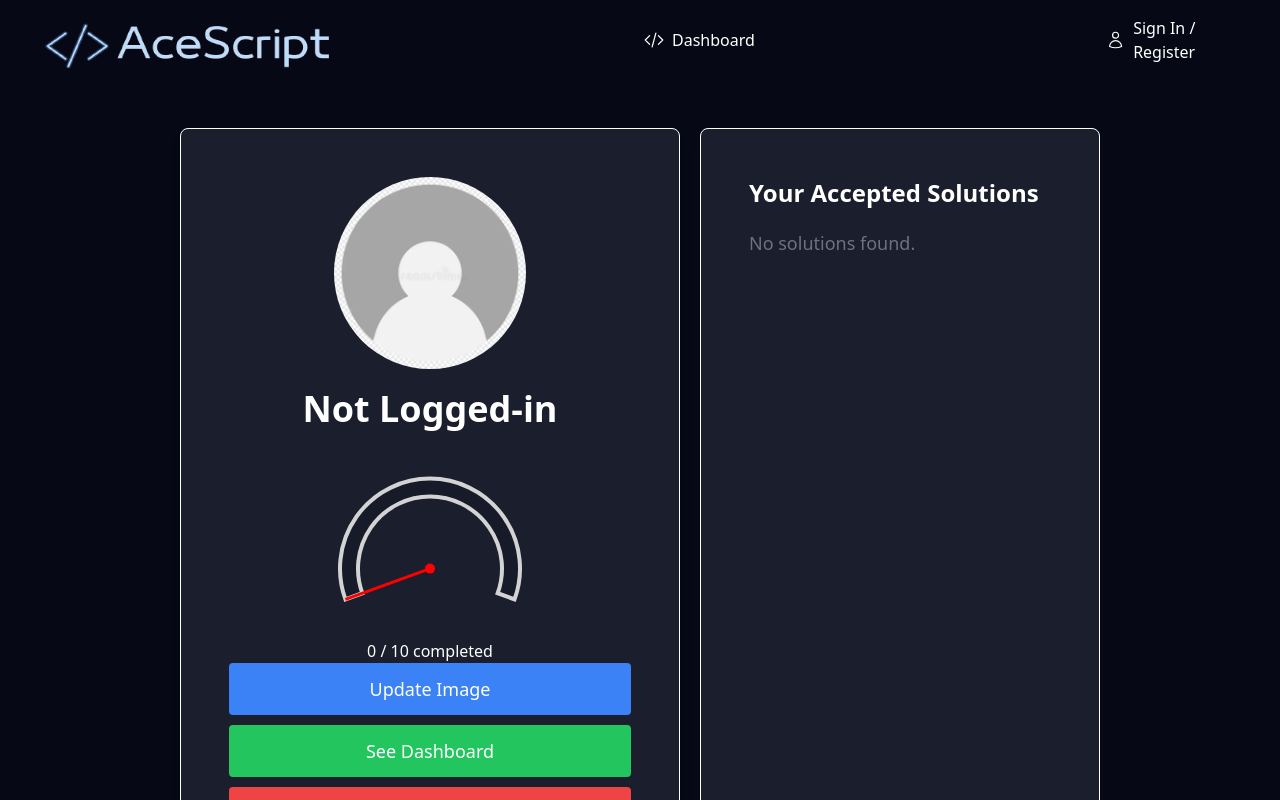
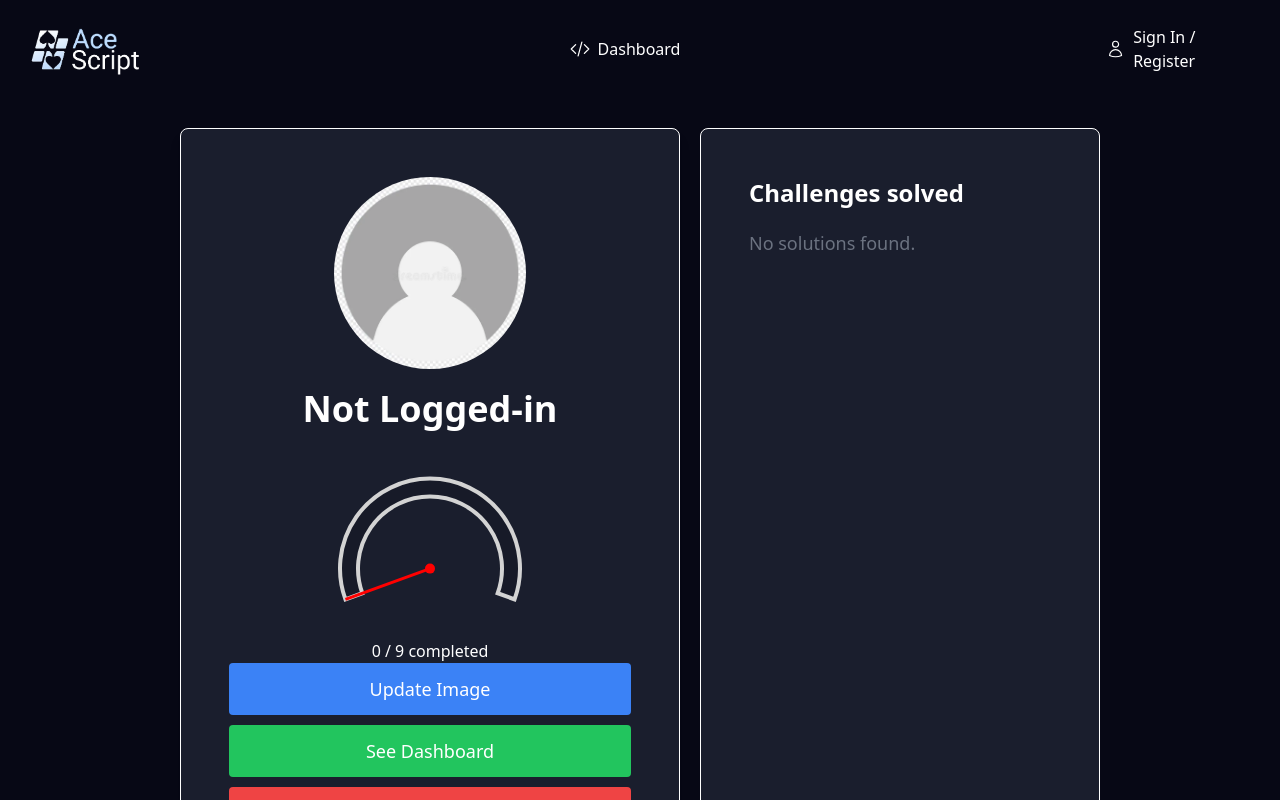
Before and after one commit to tatsuya98/aceScript, a Next.js app in the folder code-ninjas/: page /profile in a window 1280 px wide. Shown: the top 800 px of the page. Built offline with nearby package versions, Linux system fonts and the light colour scheme.

Commit message:
small changes

```diff
--- a/code-ninjas/app/Header.tsx
+++ b/code-ninjas/app/Header.tsx
@@ -34,25 +34,25 @@ export default function Header() {
 
   return (
     <>
-      <header className="flex justify-between h-20 items-center px-6 max-w-7xl m-auto fixed top-0 right-0 left-0 bg-[#070815] z-10">
-      <div className=" flex justify-center relative w-1/4 h-full">
-        <Link href="/" >
-          <Image
-            src='/logo8.png'
-            alt="Code Ninjas Logo"
-            className="w-1/2 h-1/2 m-2"
-            fill={true}
-            style={{ cursor: 'pointer' }}
-          />
-        </Link>
-      </div>
+      <header className="flex justify-between h-30 items-center px-6 max-w-7xl mt-6 m-auto fixed top-0 right-0 left-0 bg-[#070815] z-10">
+        <div className=" flex justify-center relative h-full">
+          <Link href="/">
+            <Image
+              src="/ace3.png"
+              alt="Code Ninjas Logo"
+              width={120}
+              height={120}
+              style={{ cursor: "pointer" }}
+            />
+          </Link>
+        </div>
 
         <button onClick={handleMenuToggle} className="sm:hidden">
           <Hamburger />
         </button>
         <Link
           href="/dashboard"
-          className="hidden sm:flex gap-2 items-center w-[150px]"
+          className="hidden sm:flex gap-2 items-center  justify-center"
         >
           <CodeSymbol />
           <p>Dashboard</p>
--- a/code-ninjas/app/api/auth/[...nextauth]/route.ts
+++ /dev/null
@@ -1,19 +0,0 @@
-import nextAuth from "next-auth";
-import GoogleProvider from "next-auth/providers/google";
-const handler = nextAuth({
-  providers: [
-    GoogleProvider({
-      clientId: process.env.GOOGLE_CLIENT_ID ?? "",
-      clientSecret: process.env.GOOGLE_CLIENT_SECRET ?? "",
-    }),
-  ],
-  callbacks: {
-    async signIn({ profile }) {
-      console.log(profile);
-      return true;
-    },
-  },
-  secret: process.env.SECRET ?? "",
-});
-
-export { handler as GET, handler as POST };
--- a/code-ninjas/app/components/HomeComponents/MobileMenu.tsx
+++ b/code-ninjas/app/components/HomeComponents/MobileMenu.tsx
@@ -22,7 +22,7 @@ export default function MobileMenu({
   };
   return (
     <section
-      className={`bg-gray-800 absolute top-0 bottom-0 py-8 px-8 flex flex-col gap-8 w-[97%] transition-[left,opacity] duration-1000 ${
+      className={`bg-gray-800 absolute top-0 bottom-0 py-8 px-8 flex flex-col z-9 gap-8 w-[97%] transition-[left,opacity] duration-1000 ${
         !showSideMenu ? "left-[-100%] opacity-0" : "opacity-100 left-0"
       } sm:hidden`}
     >
--- a/code-ninjas/app/profile/AcceptedSolutions.tsx
+++ b/code-ninjas/app/profile/AcceptedSolutions.tsx
@@ -1,29 +1,24 @@
-import React, { useState, useEffect, useContext } from 'react';
-import Link from 'next/link';
-import { UserContext } from '../Context/UserProvider';
+import React, { useState, useEffect, useContext } from "react";
+import Link from "next/link";
+import { UserContext } from "../Context/UserProvider";
 
 type UserSolutionsProps = {
-  problemsSolved?: Array<{ title: string; status: string }>;
+  problemsSolved?: string[];
 };
 
-const UserSolutions: React.FC<UserSolutionsProps> = ({ problemsSolved = [] }) => {
-  const [localProblemsSolved, setLocalProblemsSolved] = useState(problemsSolved);
+const UserSolutions: React.FC<UserSolutionsProps> = () => {
   const { user, setUser } = useContext(UserContext);
-
-  useEffect(() => {
-    setLocalProblemsSolved(problemsSolved);
-  }, [problemsSolved]);
-
   return (
-    <div className="p-12 w-[400px] min-h-[910px] bg-[#BFDBFE1A] rounded-lg border border-white">
-      <h1 className="text-2xl font-bold mb-5 text-white">Your Accepted Solutions</h1>
-      {user?.problems_solved?.length > 0 ? (
-        user.problems_solved.map((problem, index) => (
+    <div className="p-12 w-[400px] h-[770px] bg-[#BFDBFE1A] rounded-lg border border-white">
+      <h1 className="text-2xl font-bold mb-5 text-white">Challenges solved</h1>
+      {user?.problems_solved.length > 0 ? (
+        user?.problems_solved.map((problem, index) => (
           <p key={index} className="text-xl text-white mb-2">
-            <Link href={`/dashboard/${problem}`} className="text-blue-500 underline">
-              {problem}
+            <Link href={`/dashboard/${problem}`} className="text-green-500">
+              {problem
+                .replace("-", " ")
+                .replace(problem.charAt(0), problem.charAt(0).toUpperCase())}
             </Link>
-
           </p>
         ))
       ) : (
--- a/code-ninjas/app/profile/UserProfile.tsx
+++ b/code-ninjas/app/profile/UserProfile.tsx
@@ -1,27 +1,31 @@
-import React, { useContext, useState, useEffect } from 'react';
-import { useRouter } from 'next/navigation';
-import ProgressCircle from '../components/ProgressCircle';
-import { UserContext } from '../Context/UserProvider';
+import React, { useContext, useState, useEffect } from "react";
+import { useRouter } from "next/navigation";
+import ProgressCircle from "../components/ProgressCircle";
+import { UserContext } from "../Context/UserProvider";
 
 const UserProfile = () => {
   const { user, setUser } = useContext(UserContext);
-  const [avatarUrl, setAvatarUrl] = useState(user?.avatar || '/default-avatar.webp');
+  const [avatarUrl, setAvatarUrl] = useState(
+    user?.avatar || "/default-avatar.webp"
+  );
   const router = useRouter();
 
   useEffect(() => {
-    setAvatarUrl(user?.avatar || '/default-avatar.webp');
-
+    setAvatarUrl(user?.avatar || "/default-avatar.webp");
   }, [user?.avatar]);
 
   const handleUpdateImage = async () => {
-    const newAvatarUrl = window.prompt("Please enter the new image URL:", avatarUrl);
+    const newAvatarUrl = window.prompt(
+      "Please enter the new image URL:",
+      avatarUrl
+    );
 
     if (newAvatarUrl && newAvatarUrl !== avatarUrl) {
       try {
         const response = await fetch(`/api/users/${user?.username}`, {
-          method: 'PATCH',
+          method: "PATCH",
           headers: {
-            'Content-Type': 'application/json',
+            "Content-Type": "application/json",
           },
           body: JSON.stringify({ avatar_url: newAvatarUrl }),
         });
@@ -29,73 +33,71 @@ const UserProfile = () => {
         const data = await response.json();
 
         if (response.ok) {
-          setUser(prevUser => ({ ...prevUser, avatar: newAvatarUrl }));
-          alert('Avatar updated successfully!');
+          setUser((prevUser) => ({ ...prevUser, avatar: newAvatarUrl }));
+          alert("Avatar updated successfully!");
         } else {
           throw new Error(data.message || "Failed to update avatar");
         }
       } catch (error) {
-        console.error('Error updating avatar:', error);
+        console.error("Error updating avatar:", error);
       }
     } else {
-      alert('Avatar update canceled or invalid URL provided.');
+      alert("Avatar update canceled or invalid URL provided.");
     }
   };
-
-
-
-
 
   const handleDeleteProfile = async () => {
     try {
       const response = await fetch(`/api/users/${user?.username}`, {
-            method: 'DELETE',
+        method: "DELETE",
       });
 
       if (response.ok) {
-
         setUser(null);
 
-
-
-
-            alert('Profile deleted');
-            router.push('/');
+        alert("Profile deleted");
+        router.push("/");
       } else {
-            alert('Error: Failed to delete profile');
+        alert("Error: Failed to delete profile");
       }
     } catch (error) {
-        console.error('Error deleting profile:', error);
+      console.error("Error deleting profile:", error);
     }
   };
 
-
-
-
   const handleSeeProgress = () => {
-    router.push('/dashboard');
-  }
-
+    router.push("/dashboard");
+  };
 
   return (
     <div className="flex flex-col items-center p-12 w-[500px]  bg-opacity-10 bg-blue-200 rounded-lg shadow-lg border border-white">
       <img
-        src={user?.avatar || '/default-avatar.webp'}
+        src={user?.avatar || "/default-avatar.webp"}
         alt="User Avatar"
         className="w-48 h-48 rounded-full mb-5"
       />
       <h1 className="text-4xl font-bold mb-2.5 text-white">
-        {user ? user.username : 'Not Logged-in'}
+        {user ? user.username : "Not Logged-in"}
       </h1>
-      <ProgressCircle completed={user?.problems_solved.length || 0} total={10} />
-      <button onClick={handleUpdateImage} className={buttonStyle}>Update Image</button>
-      <button onClick={() => router.push('/dashboard')} className={buttonStyleGreen}>See Dashboard</button>
-      <button onClick={handleDeleteProfile} className={buttonStyleRed}>Delete Profile</button>
+      <ProgressCircle completed={user?.problems_solved.length || 0} total={9} />
+      <button onClick={handleUpdateImage} className={buttonStyle}>
+        Update Image
+      </button>
+      <button
+        onClick={() => router.push("/dashboard")}
+        className={buttonStyleGreen}
+      >
+        See Dashboard
+      </button>
+      <button onClick={handleDeleteProfile} className={buttonStyleRed}>
+        Delete Profile
+      </button>
     </div>
   );
 };
 
-const buttonStyle = "py-3 px-6 text-lg bg-blue-500 text-white rounded cursor-pointer mb-2.5 w-full";
+const buttonStyle =
+  "py-3 px-6 text-lg bg-blue-500 text-white rounded cursor-pointer mb-2.5 w-full";
 const buttonStyleGreen = `${buttonStyle} bg-green-500`;
 const buttonStyleRed = `${buttonStyle} bg-red-500`;
 
--- a/code-ninjas/app/profile/page.tsx
+++ b/code-ninjas/app/profile/page.tsx
@@ -1,23 +1,15 @@
-
-"use client"
-import React from 'react';
-import UserProfile from './UserProfile';
-import UserSolutions from './AcceptedSolutions';
-
-
-
-
+"use client";
+import React, { useContext } from "react";
+import UserProfile from "./UserProfile";
+import UserSolutions from "./AcceptedSolutions";
+import { UserContext } from "../Context/UserProvider";
 
 const ProfilePage: React.FC = () => {
+  const { user } = useContext(UserContext);
   return (
-    <div className="flex justify-center items-start mt-12 gap-5 flex-wrap px-12">
+    <div className="flex justify-center items-start mt-12 gap-5 flex-wrap px-12 mb-16">
       <UserProfile />
-      <UserSolutions
-        problemsSolved={[
-          { title: 'Make Counter', status: 'Easy' },
-          { title: 'Mean', status: 'Easy' },
-        ]}
-      />
+      <UserSolutions />
     </div>
   );
 };
```
Lines whose indentation alone changed are shown as unchanged.
